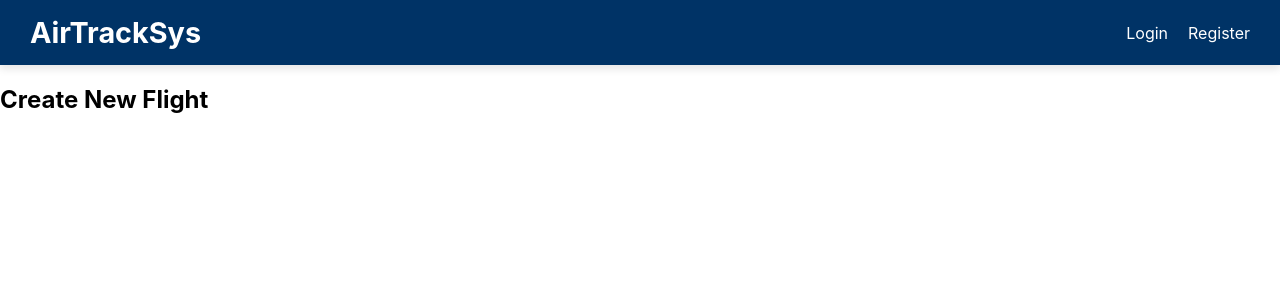
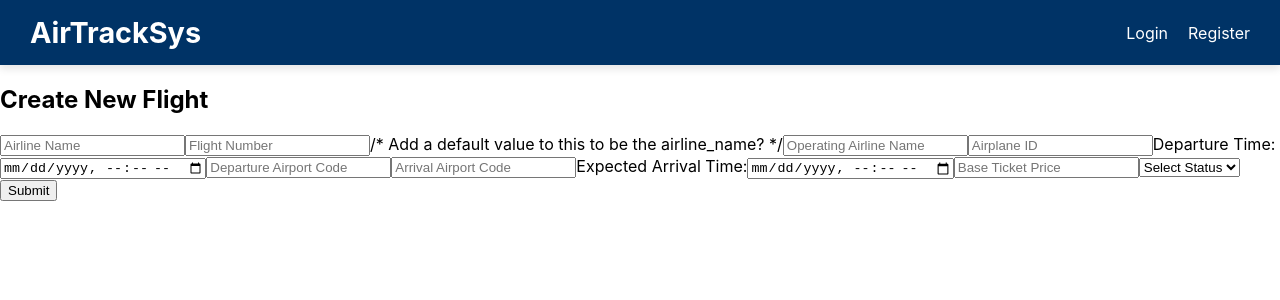
Before and after one commit to jabnow/CS3083_AirTrackSys, a React (Create React App) app in the folder ats-app/frontend/: page /create-flight in a window 1280 px wide. Shown: the top 300 px of the page. Built offline with nearby package versions, Linux system fonts and the light colour scheme.

Commit message:
i forgot how to do this

```diff
--- a/ats-app/frontend/src/AddAirplane.jsx
+++ b/ats-app/frontend/src/AddAirplane.jsx
@@ -2,13 +2,20 @@
 import React from 'react';
 
 
-function AddAirplane() {
+function add_airplane() { /* Backend in airports.py add_airplane */
   return (
     <div className="add-airplane-container">
       <h2>Add New Airplane</h2>
       {/* Future: Form for staff to add a new airplane */}
+      <form>
+        <input type="text" placeholder="Airplane ID" required />
+        <input type="text" placeholder="Owner Airline Name" required />
+        <input type="number" placeholder="Seat Capacity" required />
+        <input type="text" placeholder="Manufacturer" required />
+        <button type="submit">Add Airplane</button>
+      </form>
     </div>
   );
 }
 
-export default AddAirplane;
+export default add_airplane;
--- a/ats-app/frontend/src/AddAirport.jsx
+++ b/ats-app/frontend/src/AddAirport.jsx
@@ -2,13 +2,20 @@
 import React from 'react';
 
 
-function AddAirport() {
+function create_airport() { /* Backend in airports.py create_airport */
   return (
     <div className="add-airport-container">
       <h2>Add New Airport</h2>
       {/* Future: Form for staff to add a new airport */}
+      <form>
+        <input type="text" placeholder="Airport Code" required />
+        <input type="text" placeholder="Airport Name" required />
+        <input type="text" placeholder="City" required />
+        <input type="text" placeholder="Country" required />
+        <button type="submit">Add Airport</button>
+      </form>
     </div>
   );
 }
 
-export default AddAirport;
+export default create_airport;
--- a/ats-app/frontend/src/CreateFlight.jsx
+++ b/ats-app/frontend/src/CreateFlight.jsx
@@ -1,13 +1,42 @@
 // src/pages/CreateFlight.jsx
 import React from 'react';
 
-function CreateFlight() {
+function create_flight() { /* Backend in flights.py create_flight */
   return (
     <div className="create-flight-container">
       <h2>Create New Flight</h2>
       {/* Future: Form for staff to add a new flight */}
+      <form>
+        <input type="text" name="airline_name" placeholder="Airline Name" required />
+        <input type="text" name="flight_number" placeholder="Flight Number" required />
+        /* Add a default value to this to be the airline_name? */
+        <input type="text" name="operating_airline_name" placeholder="Operating Airline Name" required />
+        <input type="text" name="airplane_ID" placeholder="Airplane ID" required />
+
+        <label>Departure Time:</label>
+        <input type="datetime-local" name="departure_timestamp" required />
+
+        <input type="text" name="departure_airport_code" placeholder="Departure Airport Code" required />
+        <input type="text" name="arrival_airport_code" placeholder="Arrival Airport Code" required />
+
+        <label>Expected Arrival Time:</label>
+        <input type="datetime-local" name="arrival_timestamp" required />
+
+        <input type="number" step="0.01" name="base_price" placeholder="Base Ticket Price" required />
+
+        <select name="status" required>
+          <option value="">Select Status</option>
+          <option value="On-Time">On-Time</option>
+          <option value="Delayed">Delayed</option>
+          <option value="Arrived">Arrived</option>
+          <option value="Boarding">Boarding</option>
+          <option value="Cancelled">Cancelled</option>
+        </select>
+
+        <button type="submit">Submit</button>
+      </form>
     </div>
   );
 }
 
-export default CreateFlight;
+export default create_flight;
```
Also changed, not shown: 2 other files (tests, documents, lock files or other folders).
